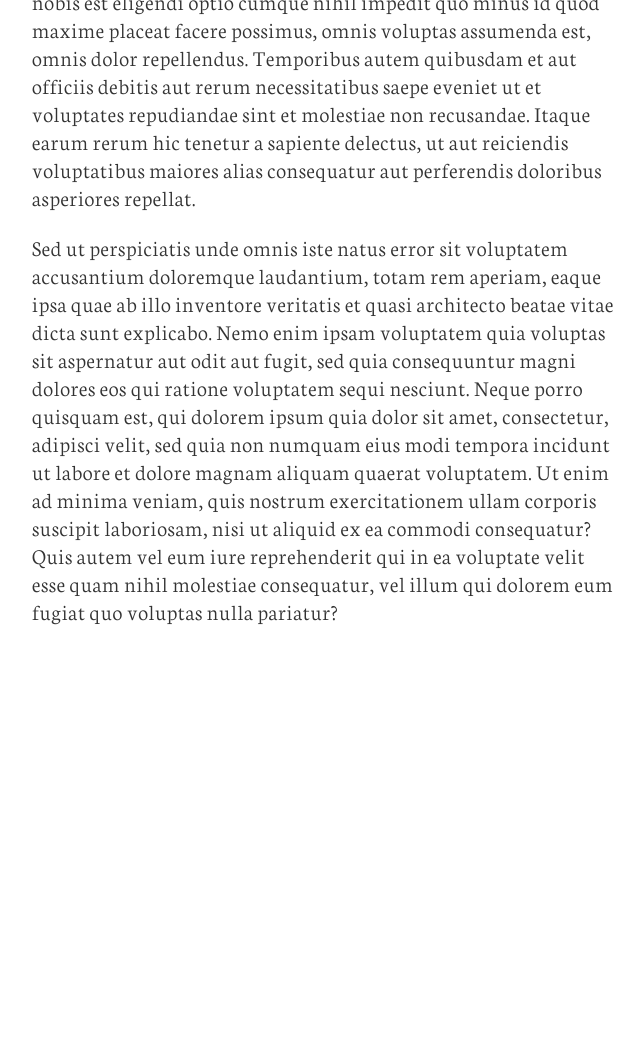
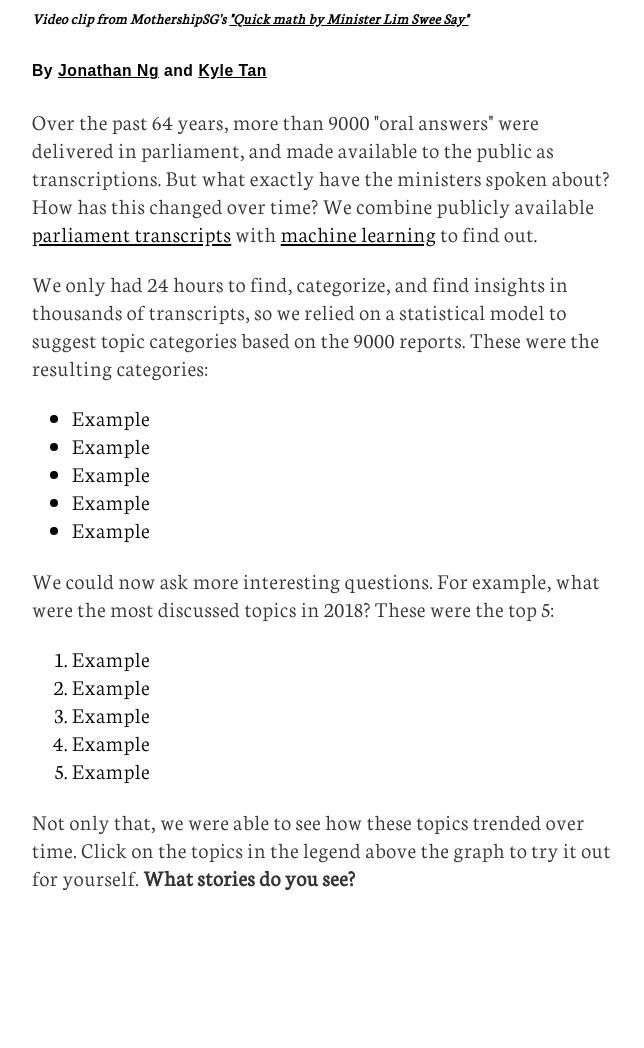
Before and after one commit to derpyplops/bellman, a Flask app: page / in a window 1280 px wide. Shown: the part 611-1659 px from the top of the page, without its empty margins (313-957 px from the left). Before the commit the page ends 1236 px from the top, so only its background shows below. Run offline with Flask 2, Linux system fonts and the light colour scheme; some libraries are stand-ins or nearby versions.

Commit message:
Added some boilerplate-style content

```diff
--- a/templates/base.html
+++ b/templates/base.html
@@ -41,6 +41,10 @@
         font-family: sans-serif;
         font-size: 0.7em;
       }
+      h6 {
+        margin-top: 5px;
+        font-style: italic;
+      }
       a:link, a:visited, a:hover, a:active {
         color: #000;
       }
--- a/templates/home.html
+++ b/templates/home.html
@@ -3,11 +3,28 @@
 <script src="https://cdnjs.cloudflare.com/ajax/libs/Chart.js/2.5.0/Chart.min.js"></script>
 {% endblock %}
 {% block body %}
-<h1>Where does it come from? What is it? And more concerns</h1>
+<h1>All 9000 of the questions responded to in parliament</h1>
+<img src="/static/lim_swee_say.gif" width="100%"/>
+<h6>Video clip from MothershipSG's <a href="https://youtu.be/4eW5H7ZUG00" target="_blank" rel="noopener noreferrer">"Quick math by Minister Lim Swee Say"</a></h6>
 <h5>By <a href="https://www.linkedin.com/in/jonathan-ng-7061a3162" target="_blank" rel="noopener noreferrer">Jonathan Ng</a> and <a href="https://kyletan.me" target="_blank" rel="noopener noreferrer">Kyle Tan</a></h5>
-<p>Lorem ipsum dolor sit amet, consectetur adipiscing elit, sed do eiusmod tempor incididunt ut labore et dolore magna aliqua. Ut enim ad minim veniam, quis nostrud exercitation ullamco laboris nisi ut aliquip ex ea commodo consequat. Duis aute irure dolor in reprehenderit in voluptate velit esse cillum dolore eu fugiat nulla pariatur. Excepteur sint occaecat cupidatat non proident, sunt in culpa qui officia deserunt mollit anim id est laborum.</p>
-<p>At vero eos et accusamus et iusto odio dignissimos ducimus qui blanditiis praesentium voluptatum deleniti atque corrupti quos dolores et quas molestias excepturi sint occaecati cupiditate non provident, similique sunt in culpa qui officia deserunt mollitia animi, id est laborum et dolorum fuga. Et harum quidem rerum facilis est et expedita distinctio. Nam libero tempore, cum soluta nobis est eligendi optio cumque nihil impedit quo minus id quod maxime placeat facere possimus, omnis voluptas assumenda est, omnis dolor repellendus. Temporibus autem quibusdam et aut officiis debitis aut rerum necessitatibus saepe eveniet ut et voluptates repudiandae sint et molestiae non recusandae. Itaque earum rerum hic tenetur a sapiente delectus, ut aut reiciendis voluptatibus maiores alias consequatur aut perferendis doloribus asperiores repellat.</p>
-<p>Sed ut perspiciatis unde omnis iste natus error sit voluptatem accusantium doloremque laudantium, totam rem aperiam, eaque ipsa quae ab illo inventore veritatis et quasi architecto beatae vitae dicta sunt explicabo. Nemo enim ipsam voluptatem quia voluptas sit aspernatur aut odit aut fugit, sed quia consequuntur magni dolores eos qui ratione voluptatem sequi nesciunt. Neque porro quisquam est, qui dolorem ipsum quia dolor sit amet, consectetur, adipisci velit, sed quia non numquam eius modi tempora incidunt ut labore et dolore magnam aliquam quaerat voluptatem. Ut enim ad minima veniam, quis nostrum exercitationem ullam corporis suscipit laboriosam, nisi ut aliquid ex ea commodi consequatur? Quis autem vel eum iure reprehenderit qui in ea voluptate velit esse quam nihil molestiae consequatur, vel illum qui dolorem eum fugiat quo voluptas nulla pariatur?</p>
+<p>Over the past 64 years, more than 9000 "oral answers" were delivered in parliament, and made available to the public as transcriptions. But what exactly have the ministers spoken about? How has this changed over time? We combine publicly available <a href="https://sprs.parl.gov.sg/search/home" target="_blank" rel="noopener noreferrer">parliament transcripts</a> with <a href="https://en.wikipedia.org/wiki/Latent_Dirichlet_allocation" target="_blank" rel="noopener noreferrer">machine learning</a> to find out.</p>
+<p>We only had 24 hours to find, categorize, and find insights in thousands of transcripts, so we relied on a statistical model to suggest topic categories based on the 9000 reports. These were the resulting categories:</p>
+<ul>
+  <li>Example</li>
+  <li>Example</li>
+  <li>Example</li>
+  <li>Example</li>
+  <li>Example</li>
+</ul>
+<p>We could now ask more interesting questions. For example, what were the most discussed topics in 2018? These were the top 5:</p>
+<ol>
+  <li>Example</li>
+  <li>Example</li>
+  <li>Example</li>
+  <li>Example</li>
+  <li>Example</li>
+</ol>
+<p>Not only that, we were able to see how these topics trended over time. Click on the topics in the legend above the graph to try it out for yourself. <strong>What stories do you see?</strong></p>
 <canvas id="longitudinalChart" width="50" height="50"></canvas>
 <script>
 fetch("/static/longitudinal.json")
@@ -43,7 +60,7 @@
     }
   });
   let dataContainer = {
-    labels: ["1950", "1960", "1970", "1980", "1990", "2000", "2010"],
+    labels: ["1955", "1965", "1975", "1985", "1995", "2005", "2015"],
     datasets: data
   };
   let chartOptions = {
@@ -60,6 +77,13 @@
         left: 5,
         right: 5
       }
+    },
+    scales: {
+      yAxes: [{
+        ticks: {
+          display: false
+        }
+      }]
     }
   };
   let lineChart = new Chart(canvas, {
@@ -68,32 +92,5 @@
     options: chartOptions
   });
 };
-
-var dataFirst = {
-    label: "Car A - Speed (mph)",
-    data: [0, 59, 75, 20, 20, 55, 40],
-    lineTension: 0.3,
-    fill: false,
-    borderColor: '#f00',
-    pointBackgroundColor: '#f00',
-    backgroundColor: 'transparent',
-		pointRadius: 5,
-    pointHoverRadius: 15
-  };
-
-var dataSecond = {
-    label: "Car B - Speed (mph)",
-    data: [20, 15, 60, 60, 65, 30, 70],
-    lineTension: 0.3,
-    fill: false,
-    borderColor: 'purple',
-    backgroundColor: 'transparent',
-    pointBorderColor: 'purple',
-    pointBackgroundColor: 'lightgreen',
-    pointRadius: 5,
-    pointHoverRadius: 15,
-    pointHitRadius: 30,
-    pointBorderWidth: 2
-  };
 </script>
 {% endblock %}
```
Also changed, not shown: 1 other file.
